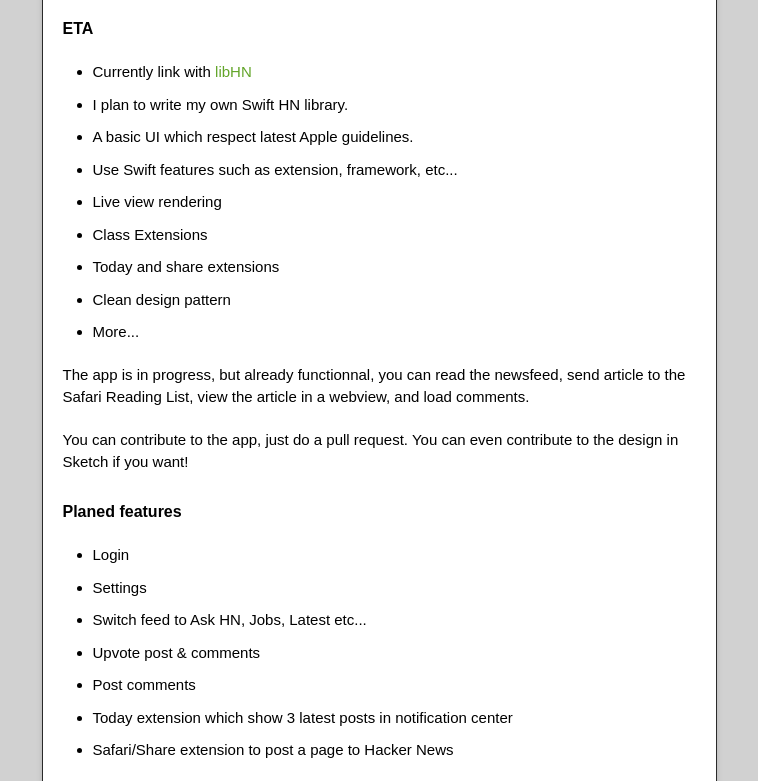
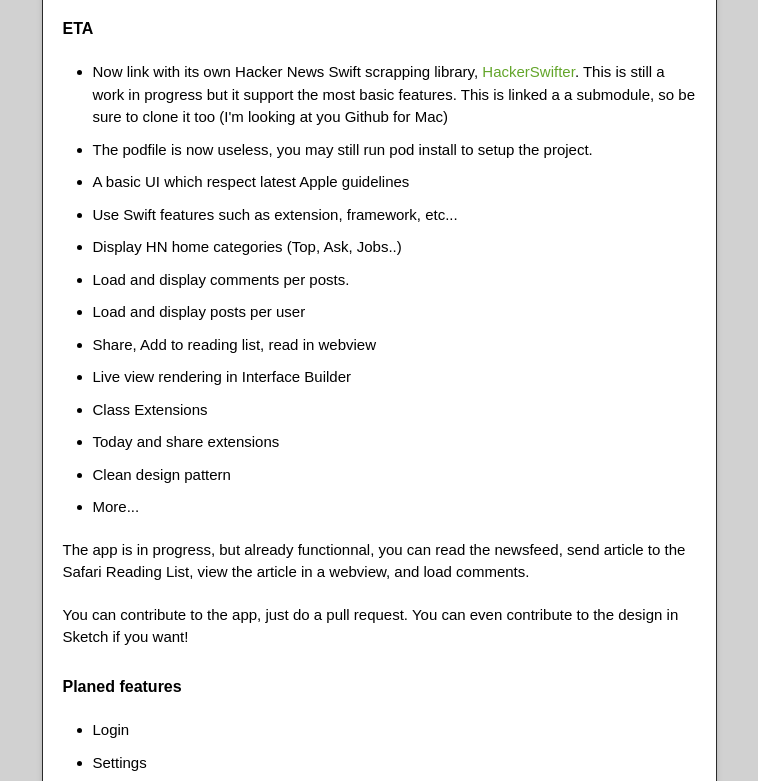
Before and after one commit to Dimillian/SwiftHN, a plain HTML site: page index.html in a window 1280 px wide. Shown: the part 754-1535 px from the top of the page, without its empty margins (261-1019 px from the left). Drawn offline with nearby package versions, Linux system fonts and the light colour scheme.

```diff
--- a/index.html
+++ b/index.html
@@ -48,12 +48,15 @@
 <a name="eta" class="anchor" href="#eta"><span class="octicon octicon-link"></span></a>ETA</h5>
 
 <ul>
-<li>Currently link with <a href="https://github.com/bennyguitar/libHN">libHN</a>
-</li>
-<li>I plan to write my own Swift HN library.</li>
-<li>A basic UI which respect latest Apple guidelines.</li>
+<li>Now link with its own Hacker News Swift scrapping library, <a href="https://github.com/Dimillian/HackerSwifter">HackerSwifter</a>. This is still a work in progress but it support the most basic features. This is linked a a submodule, so be sure to clone it too (I'm looking at you Github for Mac)</li>
+<li>The podfile is now useless, you may still run pod install to setup the project.</li>
+<li>A basic UI which respect latest Apple guidelines</li>
 <li>Use Swift features such as extension, framework, etc...</li>
-<li>Live view rendering</li>
+<li>Display HN home categories (Top, Ask, Jobs..)</li>
+<li>Load and display comments per posts.</li>
+<li>Load and display posts per user</li>
+<li>Share, Add to reading list, read in webview</li>
+<li>Live view rendering in Interface Builder</li>
 <li>Class Extensions</li>
 <li>Today and share extensions</li>
 <li>Clean design pattern</li>
@@ -68,7 +71,6 @@
 <ul>
 <li>Login</li>
 <li>Settings</li>
-<li>Switch feed to Ask HN, Jobs, Latest etc...</li>
 <li>Upvote post &amp; comments</li>
 <li>Post comments</li>
 <li>Today extension which show 3 latest posts in notification center</li>
```
Also changed, not shown: params.json (+1 -1 lines).
